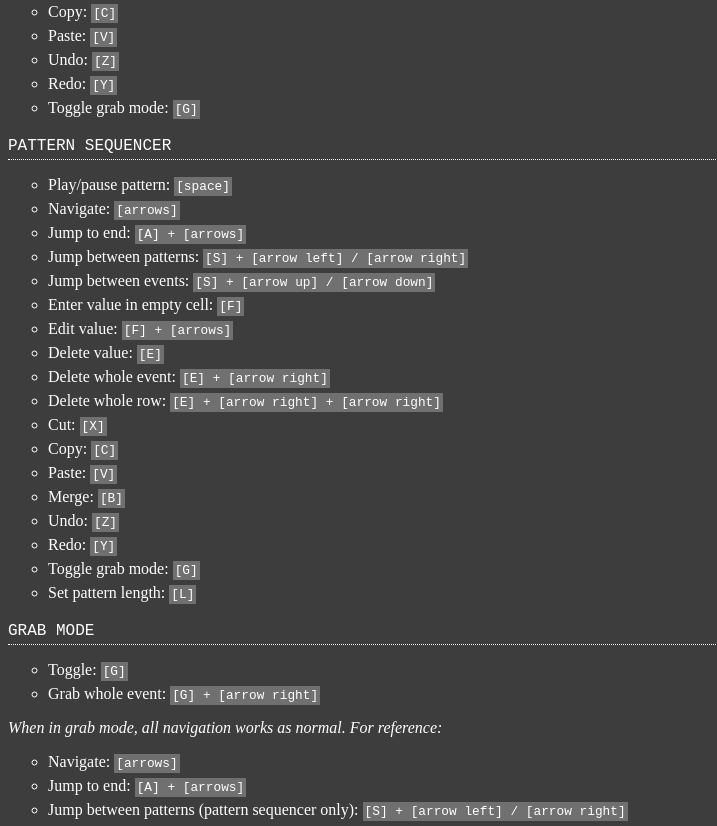
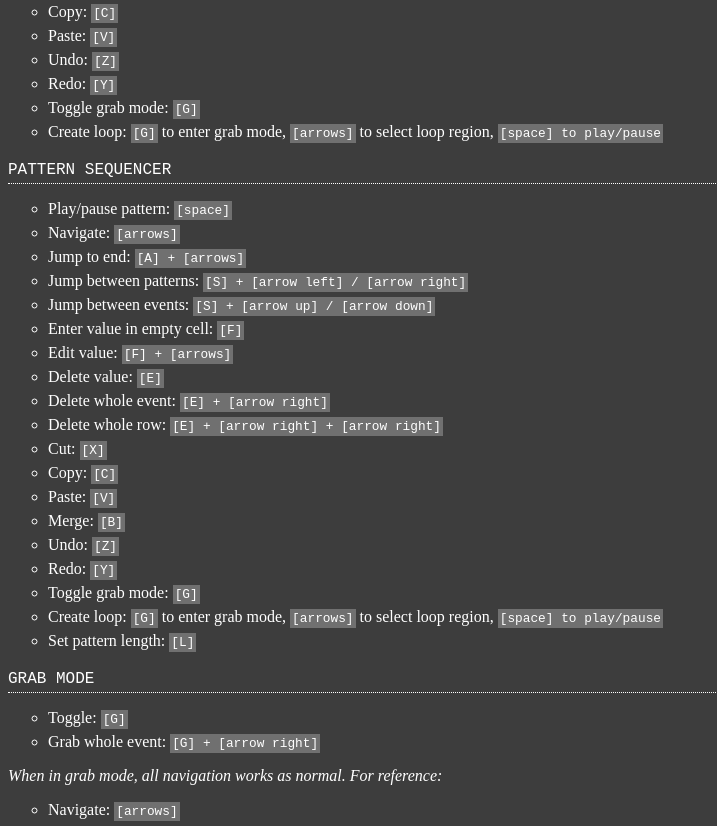
Before and after one commit to patrick-mcgreal-dev/soft-elixir-prod, a plain HTML site: page control-list.html in a window 1280 px wide. Shown: the part 687-1513 px from the top of the page, without its empty margins (0-717 px from the left). Drawn offline with Linux system fonts and the light colour scheme.

Commit message:
control list

```diff
--- a/control-list.html
+++ b/control-list.html
@@ -70,6 +70,7 @@
     <li>Undo: <code>[Z]</code></li>
     <li>Redo: <code>[Y]</code></li>
     <li>Toggle grab mode: <code>[G]</code></li>
+    <li>Create loop: <code>[G]</code> to enter grab mode, <code>[arrows]</code> to select loop region, <code>[space] to play/pause</code></li>
   </ul>
   <h2 id="pattern-sequencer">PATTERN SEQUENCER</h2>
   <ul>
@@ -90,6 +91,7 @@
     <li>Undo: <code>[Z]</code></li>
     <li>Redo: <code>[Y]</code></li>
     <li>Toggle grab mode: <code>[G]</code></li>
+    <li>Create loop: <code>[G]</code> to enter grab mode, <code>[arrows]</code> to select loop region, <code>[space] to play/pause</code></li>
     <li>Set pattern length: <code>[L]</code></li>
   </ul>
   <h2 id="grab-mode">GRAB MODE</h2>
```
